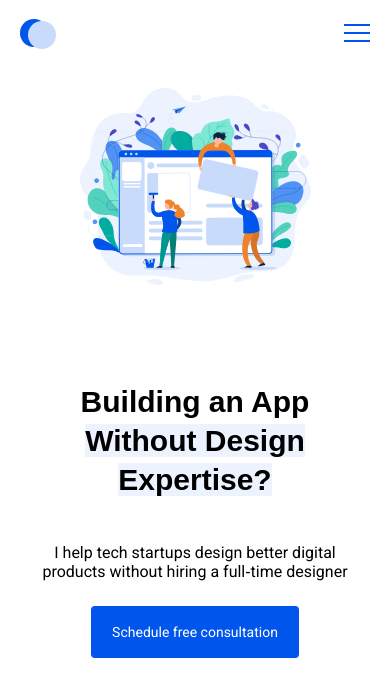
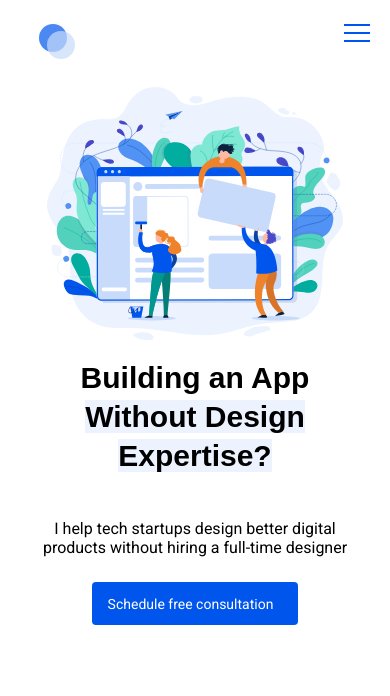
Before and after one commit to WebHeroSchool/website2, a plain HTML site: page index.html in a window 390 px wide. Drawn offline with Linux system fonts and the light colour scheme.

Commit message:
Адаптация под разные устройства 3

```diff
--- a/index.html
+++ b/index.html
@@ -17,14 +17,14 @@
        <div class="logo">
          <div class="logo__circle logo__circle_color_dark-blue"></div>
          <div class="logo__circle logo__circle_color_blue"></div>
-            <p class="logo_text"> app.creation <p>
+            <!-- <p class="logo_text"> app.creation <p> -->
       </div> <!--
        --> <div class="hamburger-menu">
   <input id="menu__toggle" type="checkbox" />
   <label class="menu__btn" for="menu__toggle">
     <span></span>
   </label>
-  <nav class="menu">
+<nav class="menu">
         <a class="menu__item" href="#">start</a>
         <a class="menu__item menu__item_active" href="#">services</a>
         <a class="menu__item" href="#">about</a>
@@ -38,7 +38,7 @@
             <span class="main__title_text"> Without Design Expertise? <span>
           </h1>
           <p class="main__subtitel"> I help tech startups design better digital
-        products without hiring a&nbsp;full&#8209;time designer </p>
+        products without hiring a&nbsp;full-time designer </p>
           <a class="main__button" href="#">Schedule free consultation </a>
       </section>
     </div>
--- a/media.css
+++ b/media.css
@@ -3,20 +3,12 @@
 display: none;
 }
 .header {
-padding: 20px 0;
+padding: 24px 0 0 0;
 margin-bottom: 28px;
 }
-.logo{
-position: fixed;
-top: 20px;
-left: 20px;
-width: 26px;
-height: 26px;
-cursor: pointer;
-z-index: 1;
-}
-.logo_text {
-  opacity: 0;
+.logo {
+width: 41px;
+height: 35px;
 }
 .menu__item_active::after {
 background: none;
@@ -92,14 +84,14 @@ visibility: visible;
 left: 0;
 }
 .main {
-padding: 60% 0 0 0;
-background-size: 74%;
+padding: 74% 0 0 0;
+background-size: 95%;
 background-position: top center;
 text-align: center;
 }
 .main__title {
+padding-top: 15px;
 font: bold 30px/39px pt_serif, arial, helvetica, sans-serif;
-margin-top: 32px;
 margin-bottom: 44px;
 }
 .main__subtitel {
@@ -108,17 +100,24 @@ font: normal 16px/19px Roboto, arial, helvetica, sans-serif;
 }
 .main__button {
 font: 500 14px/16px Roboto, arial, helvetica, sans-serif;
+padding: 14px 25px 13px 16px;
  }
 }
 
 @media (min-width: 769px) and (max-width: 1024px) {
+  .wrapper {
+  width: 91%;
+  }
+  .header {
+
+  margin-bottom: 87px;
+  }
 .main {
 background-size: 50%;
 }
-.header {
-margin-bottom: 0;
-}
+
 .main__title {
+padding-top: 13px;
 font: bold 50px/66px pt_serif, arial, helvetica, sans-serif;
 align-items: center;
 width:434px;
@@ -133,13 +132,17 @@ font: 500 14px/16px Roboto, arial, helvetica, sans-serif;
   }
 
 @media (min-width: 1025px) and (max-width: 1366px) {
+
 .main {
 background-size: 55%;
 }
 .header {
+
 margin-bottom: 0;
 }
+
 .main__title {
+  padding-top: 54px;
 font: bold 50px/66px pt_serif, arial, helvetica, sans-serif;
 align-items: center;
 width:434px;
--- a/styles.css
+++ b/styles.css
@@ -1,64 +1,45 @@
-#menu__toggle {
+ #menu__toggle {
   opacity: 0;
+  display: inline-block;
   }
-
 .title {
 font-family: 'Roboto', sans-serif;
 }
+
 body {
   margin: 0;
 }
+
 .wrapper {
 margin:auto;
 width: 80%;
 }
 
-.logo, .menu {
+
+.logo, .menu  {
 display: inline-block;
 }
-
 .logo {
-position: relative;
-padding-left: 44px;
-font: bold 24px/31px pt_serif, arial, helvetica, sans-serif;
-}
-.logo__circle {
-position: absolute;
-left: 0;
-top: 50%;
-transform: translateY(-50%);
-width: 28px;
-height: 28px;
-}
-
-.logo__circle_color_dark-blue {
-background: #0056EC;
-border-radius: 50%;
-}
-
-.logo__circle_color_blue {
-left: 8px;
-top: 56%;
-background: #C8DBFB;
-border-radius: 50%;
+width: 190px;
+height: 35px;
+background:url('img/logo.svg');
 }
 
 .header {
-padding: 44px 0;
+padding: 40px 0;
 display: flex;
 justify-content: space-between;
-margin-bottom: 100px;
+margin-bottom: 125px;
 }
 
-.menu {
+.menu,.hamburger-menu {
 display: flex;
 align-items: center;
 }
 
 .menu__item {
-padding: 10px 0 0 0;
 position: relative;
-margin-right: 24px;
+margin-right: 25px;
 font: 500 18px/21px Roboto, arial, helvetica, sans-serif;
 color: #000;
 text-decoration: none;
@@ -75,7 +56,6 @@ background: #0056EC;
 opacity: 0;
 transition: opacity .5s, width .5s;
 }
-
 
 .menu__item:hover {
 opacity: 0.5
@@ -95,16 +75,19 @@ background: #00AD9F;
 opacity: 1;
 }
 
+.menu__item:last-child {
+margin-right: 0;
+}
+
 .main {
 padding: 0 67% 210px 0;
 background: top right no-repeat url(img/main.svg);
 }
 
 .main__title {
-padding-top: 75px;
+padding-top: 84px;
 margin-bottom:40px;
 font: bold 66px/87px pt_serif, arial, helvetica, sans-serif;
-/* width: 567px; */
 }
 
 .main__title_text {
@@ -113,12 +96,12 @@ font: bold 66px/87px pt_serif, arial, helvetica, sans-serif;
 
 .main__subtitel {
 font: normal 22px/26px Roboto, arial, helvetica, sans-serif;
-margin-bottom:41px;
+margin-bottom: 41px;
 }
 
 .main__button {
 display: inline-block;
-font: 18px/21px Roboto, arial, helvetica, sans-serif;
+font: 500 18px/21px Roboto, arial, helvetica, sans-serif;
 color: #fff;
 background: #0056EC;
 padding: 18px 21px;
```
Also changed, not shown: img/logo.svg (added).
